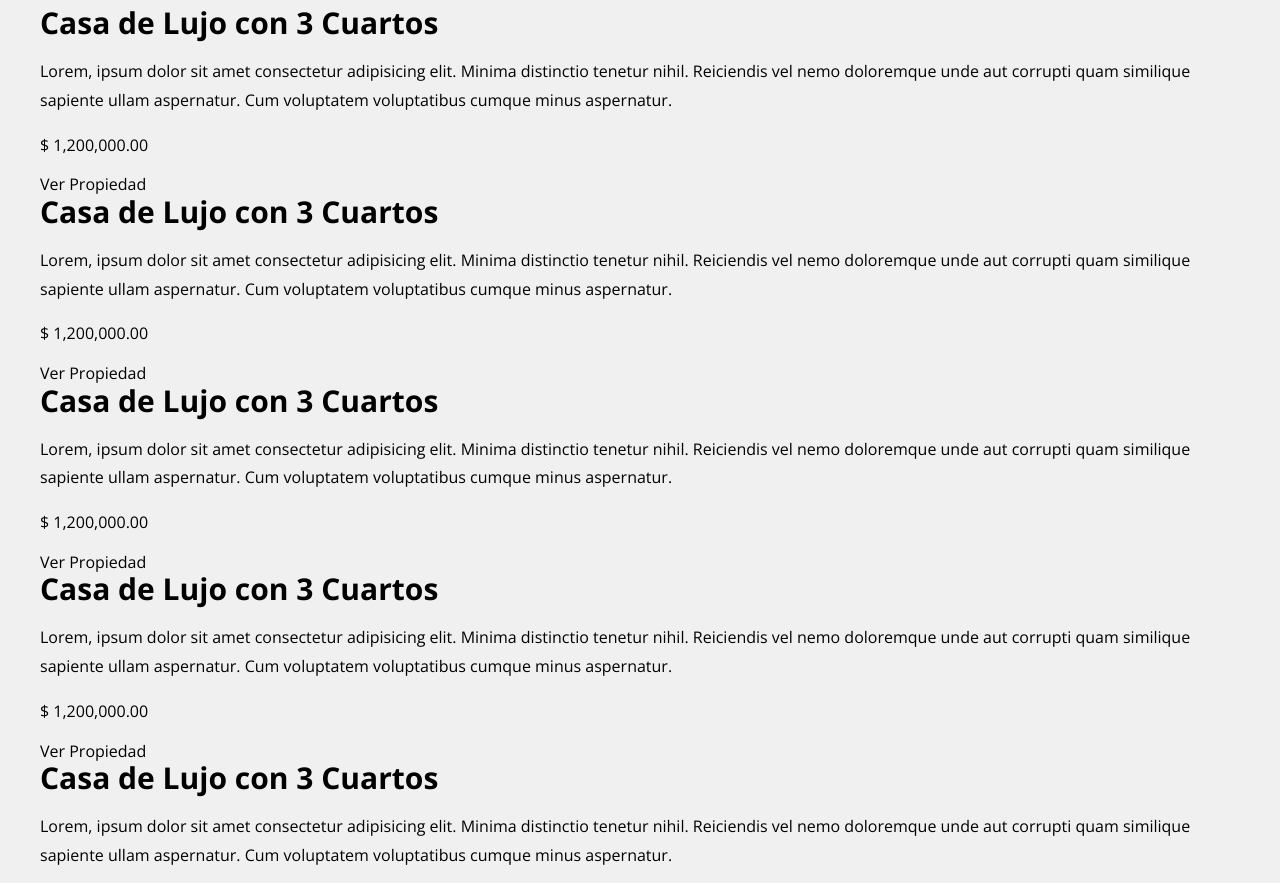
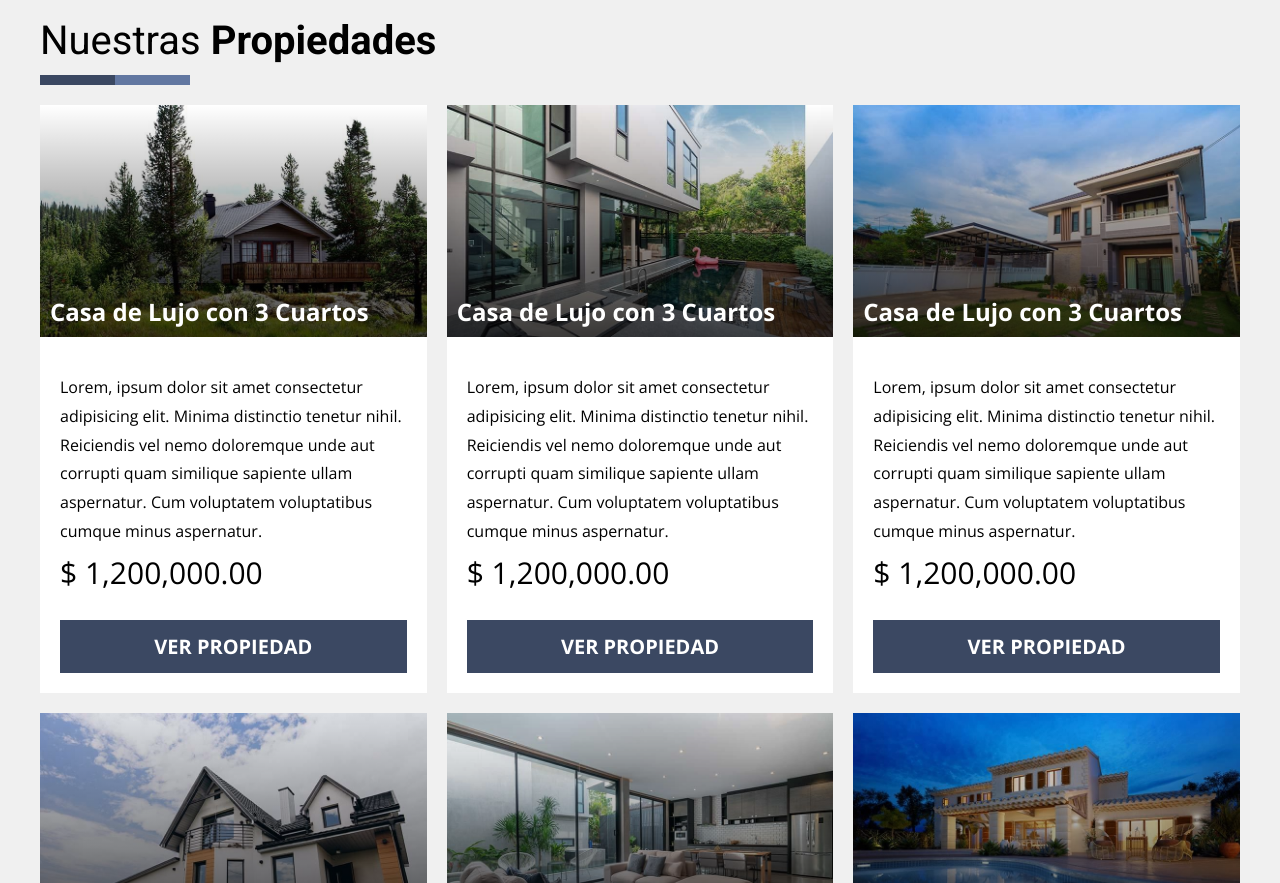
Before and after one commit to CristianMP04/realState, a website: page index.html in a window 1280 px wide. Shown: the part 732-1615 px from the top of the page. Drawn offline with nearby package versions, Linux system fonts and the light colour scheme.

Commit message:
finish main Propiedades
finish main Propiedades

```diff
--- a/src/scss/app.scss
+++ b/src/scss/app.scss
@@ -1,3 +1,4 @@
 @use 'base';
 
 @use 'ui/header';
+@use 'ui/contenido';
--- a/src/scss/base/_mixins.scss
+++ b/src/scss/base/_mixins.scss
@@ -50,3 +50,20 @@
     gap: $espaciado;
     grid-template-columns: repeat($columnas, 1fr);
 }
+
+@mixin heading {
+    font-weight: 400;
+
+    span {
+        font-weight: 700;
+    }
+
+    &::after {
+        content: '';
+        display: block;
+        height: 1rem;
+        width: 15rem;
+        margin-top: 1rem;
+        background-image: linear-gradient(to right, v.$primario 0%, v.$primario 50%, lighten(v.$primario, 20%) 50%, lighten(v.$primario, 20%) 100% );
+    }
+}
--- /dev/null
+++ b/src/scss/ui/contenido/_index.scss
@@ -0,0 +1 @@
+@forward 'propiedades';
--- /dev/null
+++ b/src/scss/ui/contenido/_propiedades.scss
@@ -0,0 +1,68 @@
+@use 'base/variables' as v;
+@use 'base/mixins' as m;
+
+.propiedades {
+    margin-top: 5rem;
+
+    @include m.tablet {
+        margin-top: 10rem;
+     }
+
+     &__heading {
+        @include m.heading;
+     }
+
+     &__grid {
+      @include m.grid(1, 2rem);
+      @include m.tablet {
+         @include m.grid(3, 2rem);
+       }
+     }
+}
+
+.propiedad {
+   background-color: v.$blanco;
+
+   &__imagen {
+      aspect-ratio: 10 / 6;
+      background-size: cover;
+
+      position: relative;
+   }
+
+
+   @for $i from 1 through 6 {
+      $imagen: '../img/propiedad_' + $i + '.jpg';
+
+      &:nth-child(#{$i}) &__imagen {
+         background-image: linear-gradient(to bottom, transparentize(v.$negro, 1%) 0%, transparentize(v.$negro, .3%) 100% ), url($imagen);
+      }
+   }
+
+   &__nombre {
+      position: absolute;
+      left: 1rem;
+      bottom: 1rem;
+      color: v.$blanco;
+      font-size: 2.4rem;
+   }
+
+   &__contenido {
+      padding: 2rem;
+   }
+
+   &__texto {
+      margin-bottom: 0;
+   }
+
+   &__precio {
+      font-size: 3rem;
+      margin: 0;
+   }
+
+   &__enlace {
+      @include m.boton(v.$primario, v.$blanco);
+      display: block;
+      text-transform: uppercase;
+   }
+}
```
Also changed, not shown: build/css/app.css, 1 other file.
